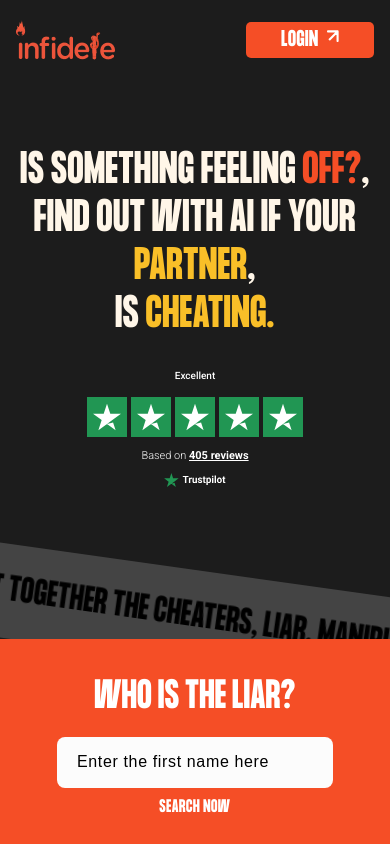
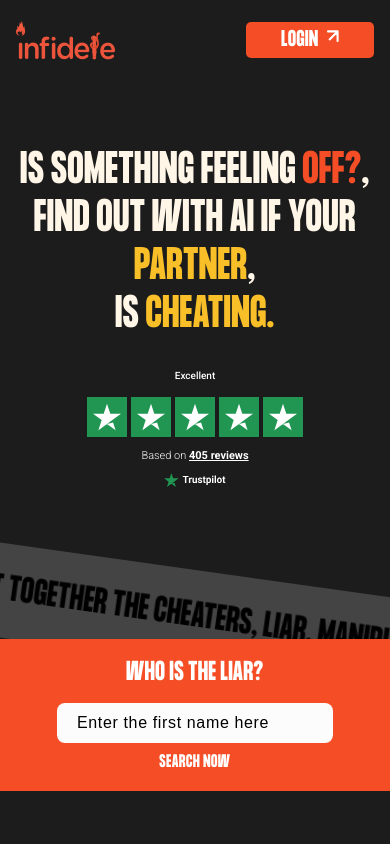
Before and after one commit to vikramkumartejani/paywall, a Next.js app: page / in a window 390 px wide. Shown: the top 844 px of the page. Built offline with nearby package versions, Linux system fonts and the light colour scheme; a web font is replaced by a local one.

Commit message:
little responsive

```diff
--- a/src/app/page.js
+++ b/src/app/page.js
@@ -84,20 +84,20 @@
           {/* Search Section */}
           <div
             ref={searchRef}
-            className={`bg-[#F54E26] w-full px-5 py-8 md:py-6 -mt-8 md:-mt-28 flex items-center flex-wrap justify-center gap-5 transition-all duration-300 ${
+            className={`bg-[#F54E26] w-full px-5 md:py-8 py-4 md:py-6 -mt-8 md:-mt-28 flex items-center flex-wrap justify-center gap-5 transition-all duration-300 ${
               isSticky
                 ? "fixed bottom-0 left-0 right-0 mt-0 z-50 shadow-lg"
                 : "relative z-40"
             }`}
           >
-            <h2 className="text-[36px] md:text-[60px] md:leading-[70.4px] font-bold tracking-[0.64px] uppercase text-white">
+            <h2 className="text-[24px] sm:text-[36px] md:text-[60px] md:leading-[70.4px] font-bold tracking-[0.64px] uppercase text-white">
               Who is the liar?
             </h2>
             <div className="flex flex-wrap items-center justify-center gap-2 sm:gap-5">
               <input
                 type="text"
                 placeholder="Enter the first name here"
-                className="px-5 bg-[#FCFCFC] placeholder:text-black placeholder:text-[16px] leading-[70px] tracking-[0.64px] gotham-rounded font-medium outline-none h-[51px] md:h-[72px] w-[276px] rounded-lg -mt-2"
+                className="px-5 bg-[#FCFCFC] placeholder:text-black md:placeholder:text-[14px] md:placeholder:text-[16px] leading-[70px] tracking-[0.64px] gotham-rounded font-medium outline-none h-[40px] sm:h-[51px] md:h-[72px] w-[276px] rounded-lg -mt-2"
               />
               <h2 className="text-white text-[16px] md:text-[24px] text-nowrap md:leading-[70px] tracking-[0.64px] font-bold flex items-center gap-2 uppercase">
                 Search now
```
